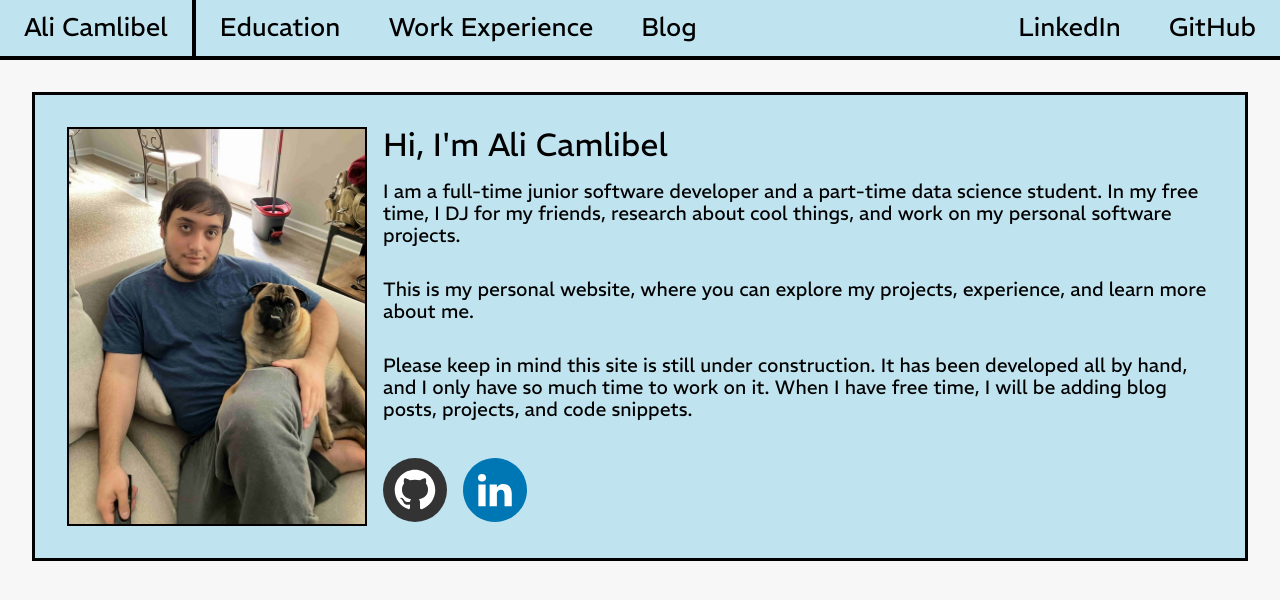
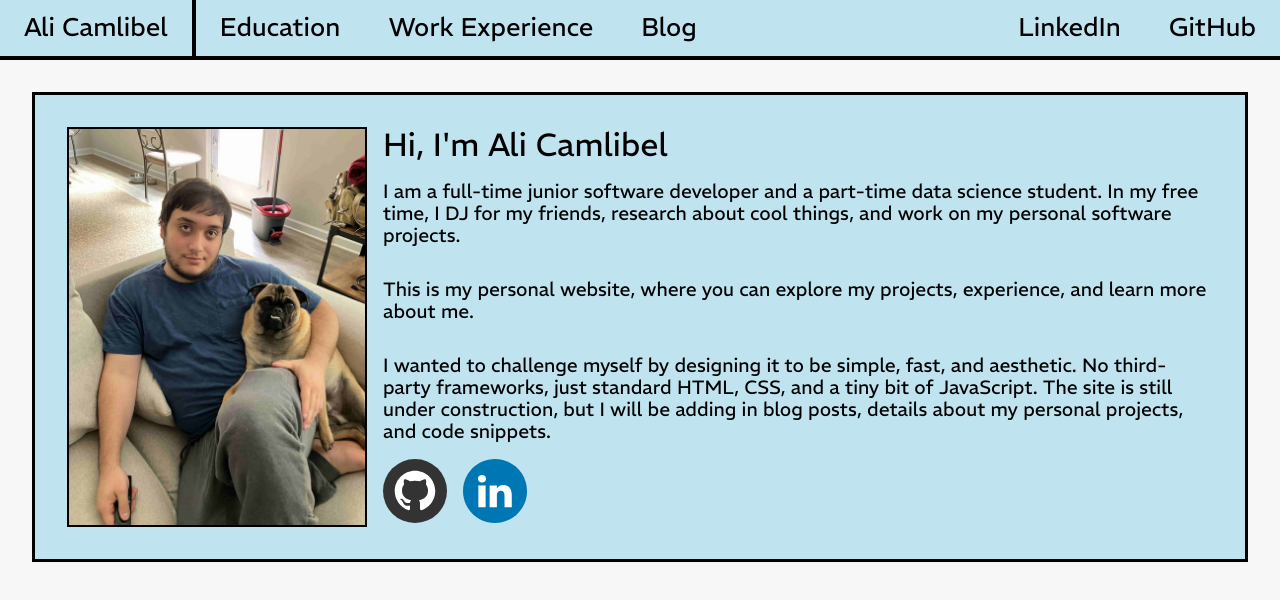
Before and after one commit to acamlibe/alicamlibel-personal-site, a website: page src/index.html in a window 1280 px wide. Drawn offline with Linux system fonts and the light colour scheme.

Commit message:
Added more to home page

```diff
--- a/src/index.html
+++ b/src/index.html
@@ -51,7 +51,7 @@
             </p>
 
             <p>
-              Please keep in mind this site is still under construction. It has been developed all by hand, and I only have so much time to work on it. When I have free time, I will be adding blog posts, projects, and code snippets.
+              I wanted to challenge myself by designing it to be simple, fast, and aesthetic. No third-party frameworks, just standard HTML, CSS, and a tiny bit of JavaScript. The site is still under construction, but I will be adding in blog posts, details about my personal projects, and code snippets.
             </p>
           </div>
 
```
